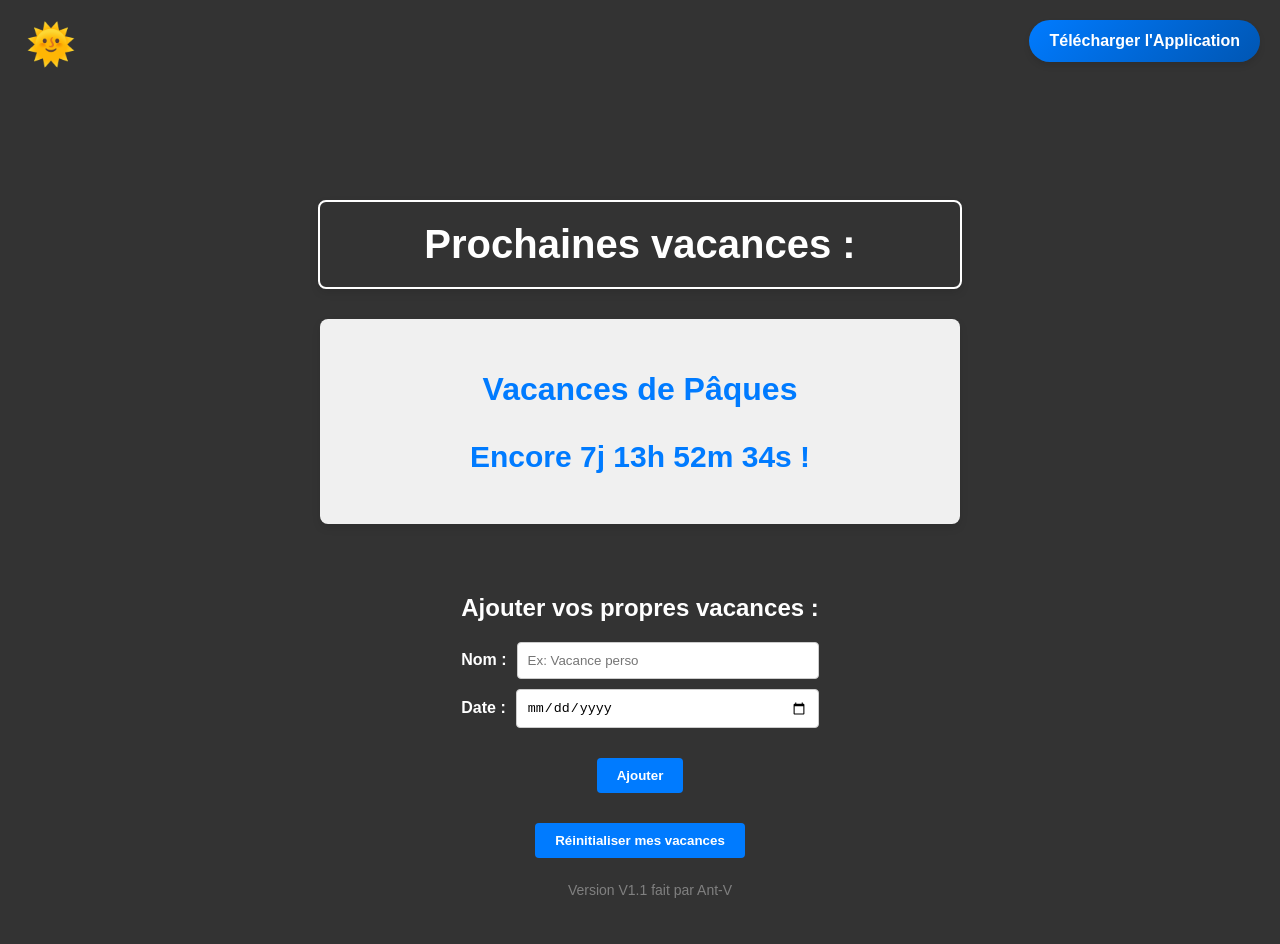
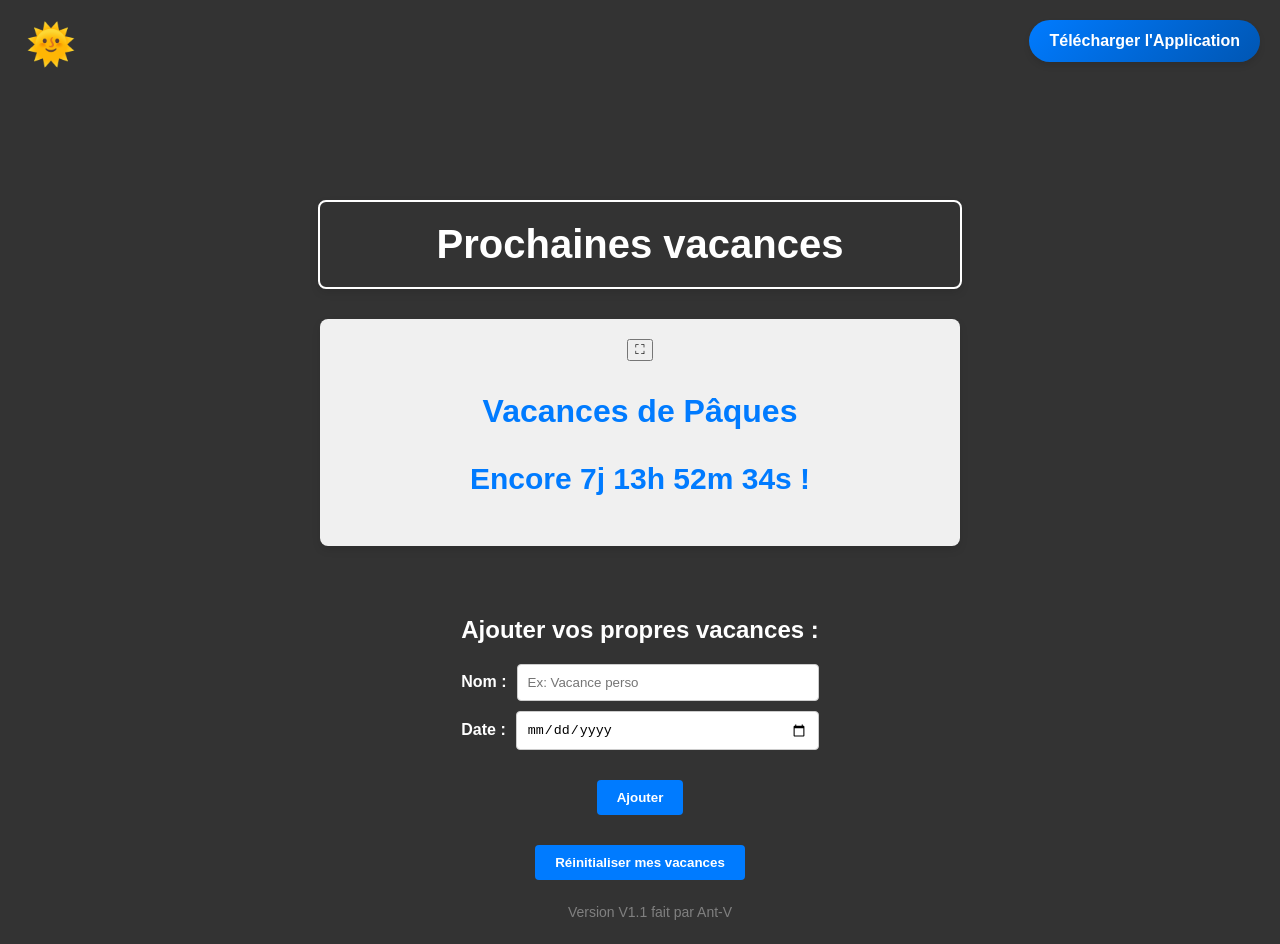
Before and after one commit to Oldwalor/Next-Vacation-Calculator, a plain HTML site: page index.html in a window 1280 px wide. Before the commit the page ends 922 px from the top, so only its background shows below. Drawn offline with Linux system fonts and the light colour scheme.

Commit message:
Fullscreen

```diff
--- a/index.html
+++ b/index.html
@@ -9,8 +9,9 @@
 <body>
     <div class="container">
         <button id="toggleMode" class="toggle-button" title="Changer le mode">🌙</button>
-        <h1>Prochaines vacances :</h1>
-        <div class="box">
+        <h1>Prochaines vacances</h1>
+        <div class="box" id="countdownBox">
+            <button id="fullscreenBtn" class="fullscreen-button" title="Mode plein écran">⛶</button>
             <p id="vacance">Calcul en cours...</p>
             <p id="compteur"></p>
         </div>
```
